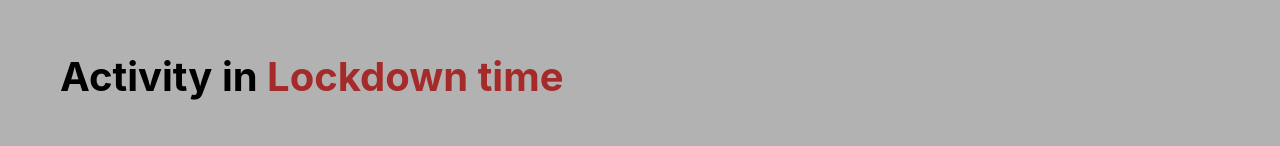
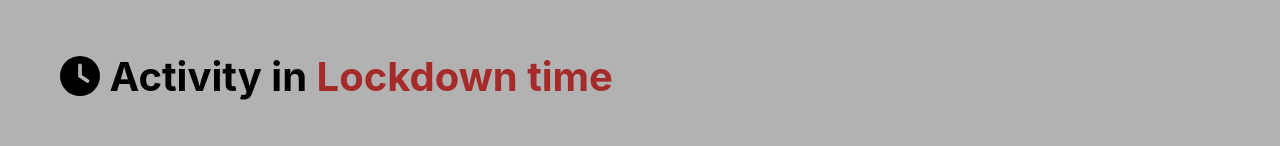
Before and after one commit to hasanulhasan/activity-hack, a React (Create React App) app: page / in a window 1280 px wide. Shown: the top 146 px of the page. Built offline with nearby package versions, Linux system fonts and the light colour scheme.

Commit message:
header icon also added

```diff
--- a/src/components/Header/Header.js
+++ b/src/components/Header/Header.js
@@ -1,11 +1,12 @@
+import { faCoffee, faClockFour } from '@fortawesome/free-solid-svg-icons';
+import { FontAwesomeIcon } from '@fortawesome/react-fontawesome';
 import React from 'react';
 import './Header.css'
 
 const Header = () => {
   return (
     <div className='headerStyle'>
-      {/* <img src="/public/planner.png" alt=""> </img> */}
-      <h1> Activity in <span>Lockdown time</span></h1>
+      <h1><FontAwesomeIcon icon={faClockFour}></FontAwesomeIcon> Activity in <span>Lockdown time</span></h1>
     </div >
   );
 };
```
